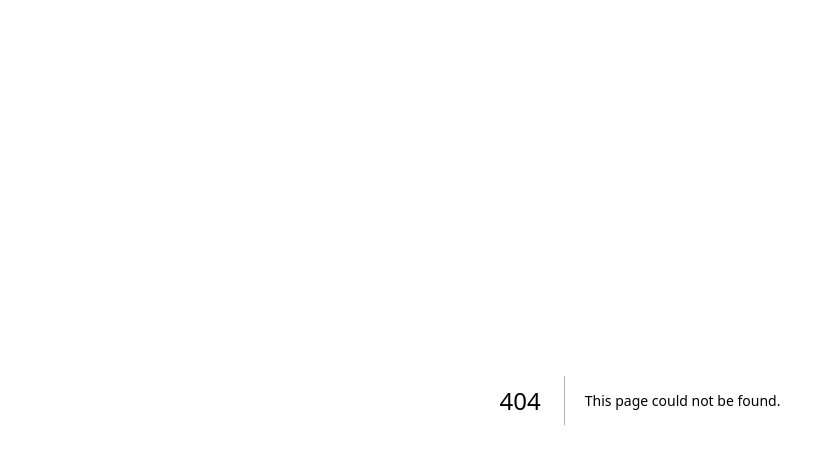
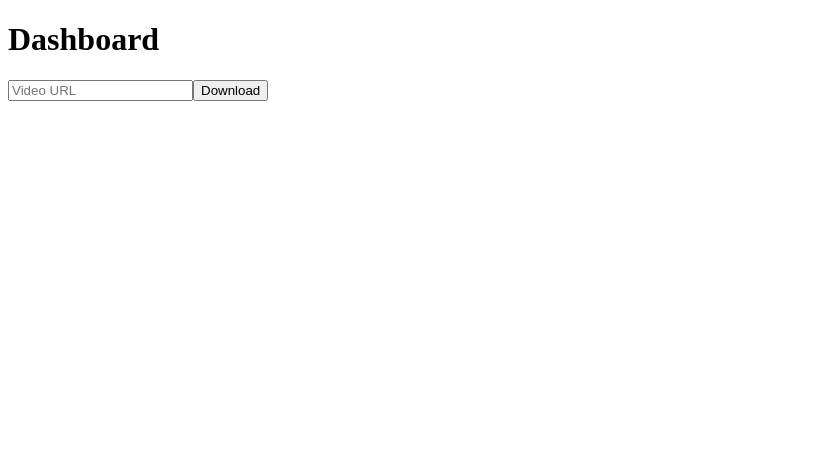
Before and after one commit to GlitchRider1/cliplinker-video-downloader, a Next.js app: page /dashboard in a window 1280 px wide. Before the commit this address had no page. Shown: the top 464 px of the page, without its empty margins (0-835 px from the left). Built offline with nearby package versions, Linux system fonts and the light colour scheme.

Commit message:
Create dashboard.js

```diff
--- /dev/null
+++ b/pages/dashboard.js
@@ -0,0 +1,25 @@
+import { useState } from 'react';
+
+export default function Dashboard() {
+  const [url, setUrl] = useState('');
+  const [data, setData] = useState(null);
+
+  const handleDownload = async () => {
+    const res = await fetch('/api/download', {
+      method: 'POST',
+      headers: { 'Content-Type': 'application/json' },
+      body: JSON.stringify({ url }),
+    });
+    const json = await res.json();
+    setData(json);
+  };
+
+  return (
+    <div>
+      <h1>Dashboard</h1>
+      <input onChange={(e) => setUrl(e.target.value)} placeholder="Video URL" />
+      <button onClick={handleDownload}>Download</button>
+      {data && <pre>{JSON.stringify(data, null, 2)}</pre>}
+    </div>
+  );
+}
```
